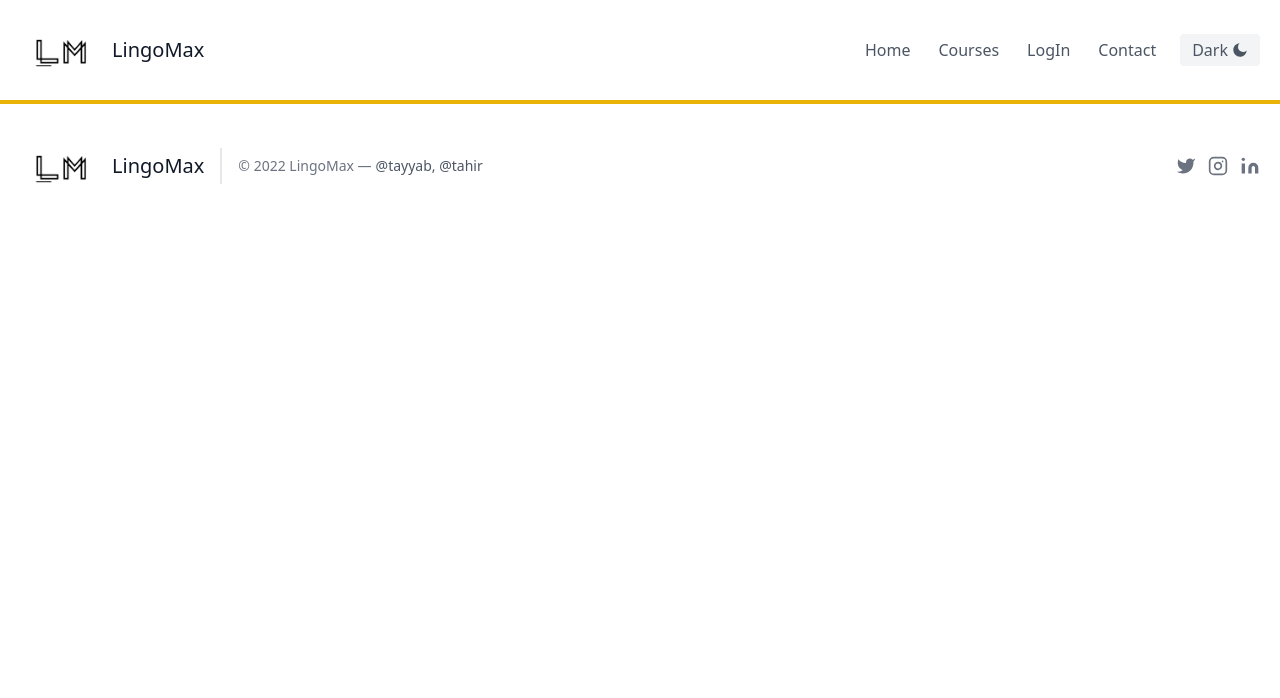
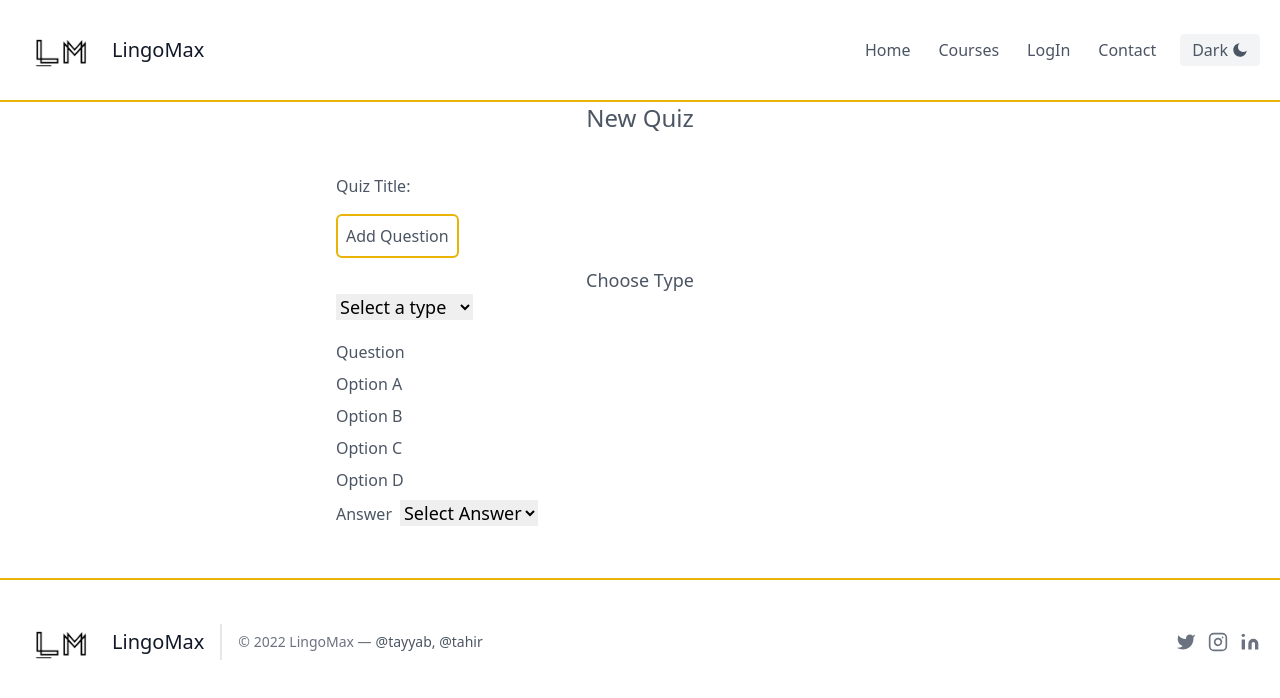
Before and after one commit to heyitstay11/LLA, a React (Vite) app in the folder lla_client/: page /newquiz in a window 1280 px wide. Shown: the top 698 px of the page. Built offline with nearby package versions, Linux system fonts and the light colour scheme; no server answers.

Commit message:
new quiz page -1

```diff
--- a/lla_client/src/App.jsx
+++ b/lla_client/src/App.jsx
@@ -10,6 +10,7 @@ import {
   Courses,
   SingleCourse,
   QuizList,
+  NewQuiz,
 } from "./pages";
 import { Route, Routes } from "react-router-dom";
 import { ToastContainer } from "react-toastify";
@@ -31,6 +32,7 @@ const App = () => {
         <Route path="/contact" element={<Contact />} />
         <Route path="/meeting/:meetingId" element={<Meeting />} />
         <Route path="/quizlist" element={<QuizList />} />
+        <Route path="/newquiz" element={<NewQuiz />} />
       </Routes>
       <Footer />
     </>
--- /dev/null
+++ b/lla_client/src/pages/NewQuiz/index.jsx
@@ -0,0 +1,91 @@
+import { useState } from "react";
+
+const NewQuiz = () => {
+  const quiz = [];
+  const [selectedType, setSelectedType] = useState("");
+
+  const handleTypeSelection = (e) => {
+    const value = e.target.value;
+    console.log(value);
+  };
+
+  return (
+    <section className="text-gray-600 body-font dark:bg-slate-900 dark:text-white">
+      <h1 className="text-center text-2xl">New Quiz </h1>
+      <div className="md:w-1/2 mx-auto px-4 py-10">
+        <div className="pb-4">
+          <label htmlFor="title">Quiz Title:</label>
+          <input type="text" id="title" className="pl-2 ml-4 text-black" />
+        </div>
+
+        <button className="p-2 border border-2 border-yellow-500 rounded-md">
+          Add Question
+        </button>
+
+        <div className="py-2">
+          <p className="text-lg text-center">Choose Type</p>
+          <select
+            name="quiz-type"
+            id="quiz-type"
+            className="text-black text-lg"
+            onChange={handleTypeSelection}
+            defaultValue={"default"}
+          >
+            <option value="default" disabled={true}>
+              Select a type
+            </option>
+            <option value="Text">Translate Text</option>
+            <option value="Image">Guess Image</option>
+            <option value="Audio">Guess Audio</option>
+            <option value="AudioToText">Audio to Text</option>
+          </select>
+        </div>
+
+        <div className="py-2">
+          <div className="py-1">
+            <label htmlFor="question">Question</label>
+            <input type="text" id="question" className="pl-2 ml-4 text-black" />
+          </div>
+          <div className="py-1">
+            <label htmlFor="optionA">Option A</label>
+            <input type="text" id="optionA" className="pl-2 ml-4 text-black" />
+          </div>
+          <div className="py-1">
+            <label htmlFor="optionB">Option B</label>
+            <input type="text" id="optionB" className="pl-2 ml-4 text-black" />
+          </div>
+          <div className="py-1">
+            <label htmlFor="optionC">Option C</label>
+            <input type="text" id="optionC" className="pl-2 ml-4 text-black" />
+          </div>
+          <div className="py-1">
+            <label htmlFor="optionD">Option D</label>
+            <input type="text" id="optionD" className="pl-2 ml-4 text-black" />
+          </div>
+          <div className="py-1">
+            <label htmlFor="answer" className="mr-2">
+              Answer
+            </label>
+            <select
+              name="quiz-type"
+              id="answer"
+              className="text-black text-lg"
+              onChange={handleTypeSelection}
+              defaultValue={"default"}
+            >
+              <option value="default" disabled={true}>
+                Select Answer
+              </option>
+              <option value="optionA">Option A</option>
+              <option value="optionB">Option B</option>
+              <option value="optionC">Option C</option>
+              <option value="optionD">Option D</option>
+            </select>
+          </div>
+        </div>
+      </div>
+    </section>
+  );
+};
+
+export default NewQuiz;
--- a/lla_client/src/pages/index.jsx
+++ b/lla_client/src/pages/index.jsx
@@ -8,3 +8,4 @@ export { default as Meeting } from "./Meeting";
 export { default as Courses } from "./Courses";
 export { default as SingleCourse } from "./SingleCourse";
 export { default as QuizList } from "./QuizList";
+export { default as NewQuiz } from "./NewQuiz";
```
